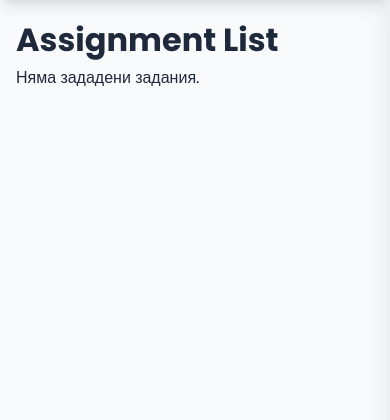
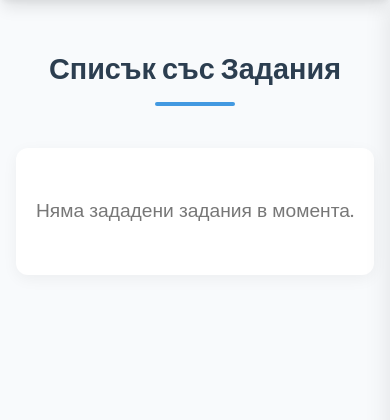
Before and after one commit to EliArn99/Learning-Management-System-, a Django app: template templates/assignments/assignment_list.html in a window 390 px wide. Shown: the part 86-506 px from the top of the page. Run offline with Django 3.2, Linux system fonts and the light colour scheme; the template is opened without the code that fills it, so the values that code supplies are empty.

Commit message:
Update assignment_list.html

```diff
--- a/templates/assignments/assignment_list.html
+++ b/templates/assignments/assignment_list.html
@@ -2,30 +2,199 @@
 {% load static %}
 
 {% block content %}
-<div class="container mt-5">
-    <h1>Assignment List</h1>
+<style>
+    /* Global styles for better typography and box-sizing */
+    body {
+        font-family: 'Inter', sans-serif; /* A modern, clean sans-serif font */
+        line-height: 1.6;
+        color: #333;
+        background-color: #f8f9fa; /* Light grey background for the page */
+    }
+
+    /* Main container styling */
+    .assignment-list-container {
+        max-width: 1200px;
+        margin: 3rem auto; /* Adjust margin for spacing */
+        padding: 0 1.5rem; /* Horizontal padding for smaller screens */
+    }
+
+    /* Page title styling */
+    .page-title {
+        font-size: 2.8rem; /* Larger, more impactful title */
+        font-weight: 700;
+        color: #2c3e50; /* Darker, professional color */
+        text-align: center;
+        margin-bottom: 3.5rem; /* More space below title */
+        position: relative; /* For the subtle underline effect */
+        padding-bottom: 10px;
+    }
+
+    .page-title::after {
+        content: '';
+        display: block;
+        width: 80px; /* Short underline */
+        height: 4px;
+        background-color: #4299e1; /* Accent color */
+        margin: 10px auto 0; /* Center the underline */
+        border-radius: 2px;
+    }
+
+    /* Grid layout for assignment cards */
+    .assignment-grid {
+        display: grid;
+        grid-template-columns: repeat(auto-fit, minmax(300px, 1fr)); /* Responsive grid */
+        gap: 2rem; /* Spacing between cards */
+    }
+
+    /* Individual assignment card styling */
+    .assignment-card {
+        background: #ffffff;
+        border-radius: 15px; /* More rounded corners */
+        box-shadow: 0 8px 25px rgba(0, 0, 0, 0.1); /* Softer, more pronounced shadow */
+        padding: 2rem;
+        display: flex;
+        flex-direction: column;
+        justify-content: space-between; /* Push button to the bottom */
+        transition: transform 0.3s ease, box-shadow 0.3s ease; /* Smooth hover effects */
+        min-height: 220px; /* Ensure cards have a minimum height */
+    }
+
+    .assignment-card:hover {
+        transform: translateY(-8px); /* Lift effect on hover */
+        box-shadow: 0 12px 35px rgba(0, 0, 0, 0.15); /* Enhanced shadow on hover */
+    }
+
+    .card-title {
+        font-size: 1.8rem; /* Larger title within the card */
+        font-weight: 600;
+        color: #34495e;
+        margin-bottom: 1rem;
+        line-height: 1.3;
+    }
+
+    .card-text {
+        font-size: 1rem;
+        color: #666;
+        margin-bottom: 1.5rem; /* Space before the button */
+    }
+
+    .card-text strong {
+        color: #4a5568; /* Make labels slightly darker */
+    }
+
+    /* Button styling */
+    .btn-detail {
+        display: inline-flex;
+        align-items: center;
+        gap: 8px; /* Space between text and icon */
+        background-color: #4299e1; /* Accent blue */
+        color: white;
+        border: none;
+        padding: 0.8rem 1.8rem; /* Generous padding */
+        border-radius: 8px; /* Rounded button corners */
+        font-size: 1.05rem;
+        font-weight: 500;
+        cursor: pointer;
+        text-decoration: none; /* Remove underline for links */
+        transition: background-color 0.2s ease, transform 0.2s ease;
+        align-self: flex-start; /* Align button to the left within flex container */
+    }
+
+    .btn-detail:hover {
+        background-color: #3182ce; /* Darker blue on hover */
+        transform: translateY(-2px); /* Slight lift on hover */
+    }
+
+    .btn-detail:active {
+        transform: translateY(0); /* Reset on click */
+    }
+
+    /* Icon in button */
+    .btn-detail svg {
+        width: 18px;
+        height: 18px;
+        fill: currentColor; /* Match icon color to text color */
+    }
+
+    /* Styling for "No assignments" message */
+    .no-assignments-message {
+        text-align: center;
+        font-size: 1.2rem;
+        color: #777;
+        padding: 3rem 0;
+        background-color: #fff;
+        border-radius: 12px;
+        box-shadow: 0 4px 15px rgba(0, 0, 0, 0.05);
+    }
+
+    /* Responsive adjustments */
+    @media (max-width: 768px) {
+        .assignment-list-container {
+            margin: 2rem auto;
+            padding: 0 1rem;
+        }
+
+        .page-title {
+            font-size: 2.2rem;
+            margin-bottom: 2.5rem;
+        }
+
+        .assignment-card {
+            padding: 1.5rem;
+        }
+
+        .card-title {
+            font-size: 1.5rem;
+        }
+
+        .btn-detail {
+            padding: 0.7rem 1.5rem;
+            font-size: 1rem;
+            width: 100%; /* Full width button on smaller screens */
+        }
+    }
+
+    @media (max-width: 480px) {
+        .page-title {
+            font-size: 1.8rem;
+            margin-bottom: 2rem;
+        }
+
+        .assignment-grid {
+            gap: 1.5rem;
+        }
+
+        .assignment-card {
+            padding: 1.2rem;
+        }
+    }
+</style>
+
+<div class="assignment-list-container">
+    <h1 class="page-title">Списък със Задания</h1>
 
     {% if assignments %}
-        <div class="row">
+        <div class="assignment-grid">
             {% for assignment in assignments %}
-                <div class="col-md-6 mb-4">
-                    <div class="card shadow-sm">
-                        <div class="card-body">
-                            <h5 class="card-title">{{ assignment.title }}</h5>
-                            <p class="card-text">
-                                Курс: {{ assignment.course.name }} <br>
-                                Срок: {{ assignment.due_date|date:"d.m.Y H:i" }}
-                            </p>
-                            <a href="{% url 'assignments:assignment_detail' assignment.pk %}" class="btn btn-primary">
-                                Виж детайли
-                            </a>
-                        </div>
+                <div class="assignment-card">
+                    <div> {# Wrapper for title and text to push button down #}
+                        <h2 class="card-title">{{ assignment.title }}</h2>
+                        <p class="card-text">
+                            <strong>Курс:</strong> {{ assignment.course.name }} <br>
+                            <strong>Срок:</strong> {{ assignment.due_date|date:"d.m.Y H:i" }}
+                        </p>
                     </div>
+                    <a href="{% url 'assignments:assignment_detail' assignment.pk %}" class="btn-detail">
+                        Виж детайли
+                        <svg xmlns="http://www.w3.org/2000/svg" width="16" height="16" fill="currentColor" viewBox="0 0 16 16">
+                            <path fill-rule="evenodd" d="M1 8a.5.5 0 0 1 .5-.5h11.793l-3.147-3.146a.5.5 0 0 1 .708-.708l4 4a.5.5 0 0 1 0 .708l-4 4a.5.5 0 0 1-.708-.708L13.293 8.5H1.5A.5.5 0 0 1 1 8z"/>
+                        </svg>
+                    </a>
                 </div>
             {% endfor %}
         </div>
     {% else %}
-        <p>Няма зададени задания.</p>
+        <p class="no-assignments-message">Няма зададени задания в момента.</p>
     {% endif %}
 </div>
 {% endblock %}
```
